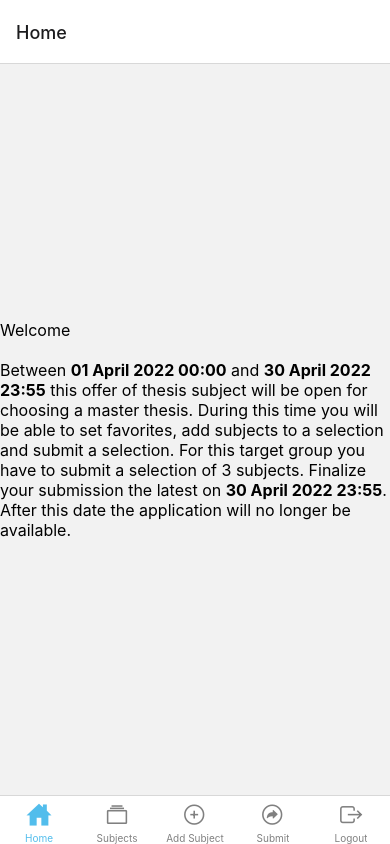
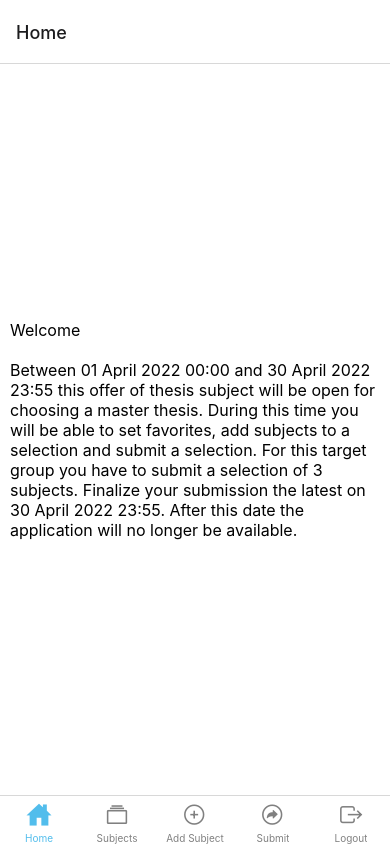
Before and after one commit to fiendeleersnyder/Bachelorproject-Frontend-Groep1, a React Native app in the folder Frontend-mobieleapplicatie/BachelorproefApp/: screen /Home in a window 390 px wide. Built offline with nearby package versions, Linux system fonts and the light colour scheme.

Commit message:
form met styling 2.0

```diff
--- a/Frontend-mobieleapplicatie/BachelorproefApp/app/screens/AddOnderwerpscreen.js
+++ b/Frontend-mobieleapplicatie/BachelorproefApp/app/screens/AddOnderwerpscreen.js
@@ -31,11 +31,15 @@ class AddOnderwerp extends React.Component {
       container: {
         flex: 1,
         backgroundColor: '#fff',
-        alignItems: 'center',
+      },
+      view:{
+        marginLeft:10,
+        marginRight:10,
       },
       formLabel: {
         fontSize: 20,
         color: '#303436',
+        fontWeight:'400',
       },
       formLabel2:{
         fontSize:15,
@@ -47,7 +51,7 @@ class AddOnderwerp extends React.Component {
       },
       inputStyle: {
         marginTop: 5,
-        width: 300,
+        width: '75%',
         height: 40,
         paddingHorizontal: 10,
         borderRadius: 50,
@@ -62,11 +66,29 @@ class AddOnderwerp extends React.Component {
       text: {
         color: '#fff',
         fontSize: 20,
+      },
+      pickerStyle:{
+        marginTop: 5,
+        height: 40,
+        width: '75%',
+        borderRadius: 50,
+        borderColor:'#b4e5fa',
+        backgroundColor: '#b4e5fa',
+        justifyContent: 'center',
+      },
+      knop:{
+        marginTop: 5,
+        height: 150,
+        borderRadius: 50,
+        borderColor:'#b4e5fa',
+        backgroundColor: '#b4e5fa',
+        justifyContent: 'center',
       }
      })
 
     return (
       <SafeAreaView style={styles.container}>
+      <View style={styles.view}>
         <Text style={styles.formLabel}> Title </Text>
           <View>
             <TextInput
@@ -76,9 +98,9 @@ class AddOnderwerp extends React.Component {
               />
             </View>
         <Text style={styles.formLabel}> Doelgroep </Text>
-              <Picker
+              <Picker style={styles.pickerStyle}
               //selectedValue={groep}
-              onValueChange={currentGroep => {this.setState({doelgroep:currentGroep})}}>
+              onValueChange={currentValue => {this.setState({doelgroep:currentValue})}}>
               <Picker.Item label="IW E-ICT GroepT" value="IW E-ICT GroepT" />
               <Picker.Item label="IW EM GroepT" value="IW EM GroepT" />
               <Picker.Item label="IW CH GroepT" value="IW CH GroepT" />
@@ -158,7 +180,7 @@ class AddOnderwerp extends React.Component {
         <Text style={styles.formLabel}> Disciplines</Text>
           <Text style={styles.formLabel2}> Discipline 1 </Text>
           <Picker
-            //selectedValue={kernWoord1}
+            style={styles.pickerStyle}
             onValueChange={currentCurrency => {this.setState({kernwoord1:currentCurrency})}}>
             <Picker.Item label="Analog Electronics and Design" value="Analog Electronics and Design" />
             <Picker.Item label="Digital Electronics and Design" value="Digital Electronics and Design" />
@@ -206,7 +228,7 @@ class AddOnderwerp extends React.Component {
           </Picker>
           <Text style={styles.formLabel2}> Discipline 2 </Text>
           <Picker
-            //selectedValue={kernWoord2}
+            style={styles.pickerStyle}
             onValueChange={currentCurrency => {this.setState({kernwoord2:currentCurrency})}}>
             <Picker.Item label="Analog Electronics and Design" value="Analog Electronics and Design" />
             <Picker.Item label="Digital Electronics and Design" value="Digital Electronics and Design" />
@@ -254,7 +276,7 @@ class AddOnderwerp extends React.Component {
           </Picker>
           <Text style={styles.formLabel2}> Discipline 3 </Text>
           <Picker
-            //selectedValue={kernWoord3}
+            style={styles.pickerStyle}
             onValueChange={currentCurrency => {this.setState({kernwoord3:currentCurrency})}}>
             <Picker.Item label="Analog Electronics and Design" value="Analog Electronics and Design" />
             <Picker.Item label="Digital Electronics and Design" value="Digital Electronics and Design" />
@@ -308,7 +330,8 @@ class AddOnderwerp extends React.Component {
                 style={styles.inputStyle}
             />
 
-      <Button style={styles.inputStyle} title='Submit!' onPress={()=>{this.submit()}}/>
+      <Button style={styles.knop} title='Submit!' onPress={()=>{this.submit()}}/>
+      </View>
       </SafeAreaView>
 
      );
--- a/Frontend-mobieleapplicatie/BachelorproefApp/app/screens/Homescreen.js
+++ b/Frontend-mobieleapplicatie/BachelorproefApp/app/screens/Homescreen.js
@@ -7,12 +7,12 @@ function Homescreen() {
         Welcome
         {"\n"}
         {"\n"}
-        Between <b>01 April 2022 00:00</b> and <b>30 April 2022 23:55</b> this offer of
+        Between 01 April 2022 00:00 and 30 April 2022 23:55 this offer of
         thesis subject will be open for choosing a master thesis. During
         this time you will be able to set favorites, add subjects to a
         selection and submit a selection. For this target group you have
         to submit a selection of 3 subjects. Finalize your submission the
-        latest on <b>30 April 2022 23:55</b>. After this date the application
+        latest on 30 April 2022 23:55. After this date the application
         will no longer be available.
         </Text>
     </View>
@@ -23,11 +23,14 @@ function Homescreen() {
      view: {
         flex: 1,
         alignItems: 'center',
-        justifyContent: 'center'
+        justifyContent: 'center',
+        backgroundColor: '#fff',
      },
      text: {
         fontSize:16,
-        fontWeight: 'normal'
+        fontWeight: 'normal',
+        marginLeft:10,
+        marginRight:10,
      }
  })
 
--- a/Frontend-mobieleapplicatie/BachelorproefApp/app/screens/Indienenscreen.js
+++ b/Frontend-mobieleapplicatie/BachelorproefApp/app/screens/Indienenscreen.js
@@ -7,9 +7,9 @@ function Indienenscreen() {
         Dear student
         {"\n"}
         {"\n"}
-        Select <b>3 subjects</b>. Assign a score, based on your
+        Select 3 subjects. Assign a score, based on your
         personal preference, to each of the subjects in your
-        selection. Submit your selection the latest on <b>30 April 2022 23:55</b>.
+        selection. Submit your selection the latest on 30 April 2022 23:55.
         </Text>
     </View>
    );
@@ -19,11 +19,14 @@ function Indienenscreen() {
      view: {
         flex: 1,
         alignItems: 'center',
-        justifyContent: 'center'
+        justifyContent: 'center',
+        backgroundColor: '#fff',
      },
      text: {
         fontSize:16,
         fontWeight:'normal',
+        marginLeft:10,
+        marginRight:10,
      }
  })
 
--- a/Frontend-mobieleapplicatie/BachelorproefApp/app/screens/Onderwerpenscreen.js
+++ b/Frontend-mobieleapplicatie/BachelorproefApp/app/screens/Onderwerpenscreen.js
@@ -12,11 +12,14 @@ function Onderwerpenscreen() {
      view: {
         flex: 1,
         alignItems: 'center',
-        justifyContent: 'center'
+        justifyContent: 'center',
+        backgroundColor: '#fff',
      },
      text: {
         fontSize:16,
-        fontWeight:'700'
+        fontWeight:'normal',
+        marginLeft:10,
+        marginRight:10,
      }
  })
 
```
